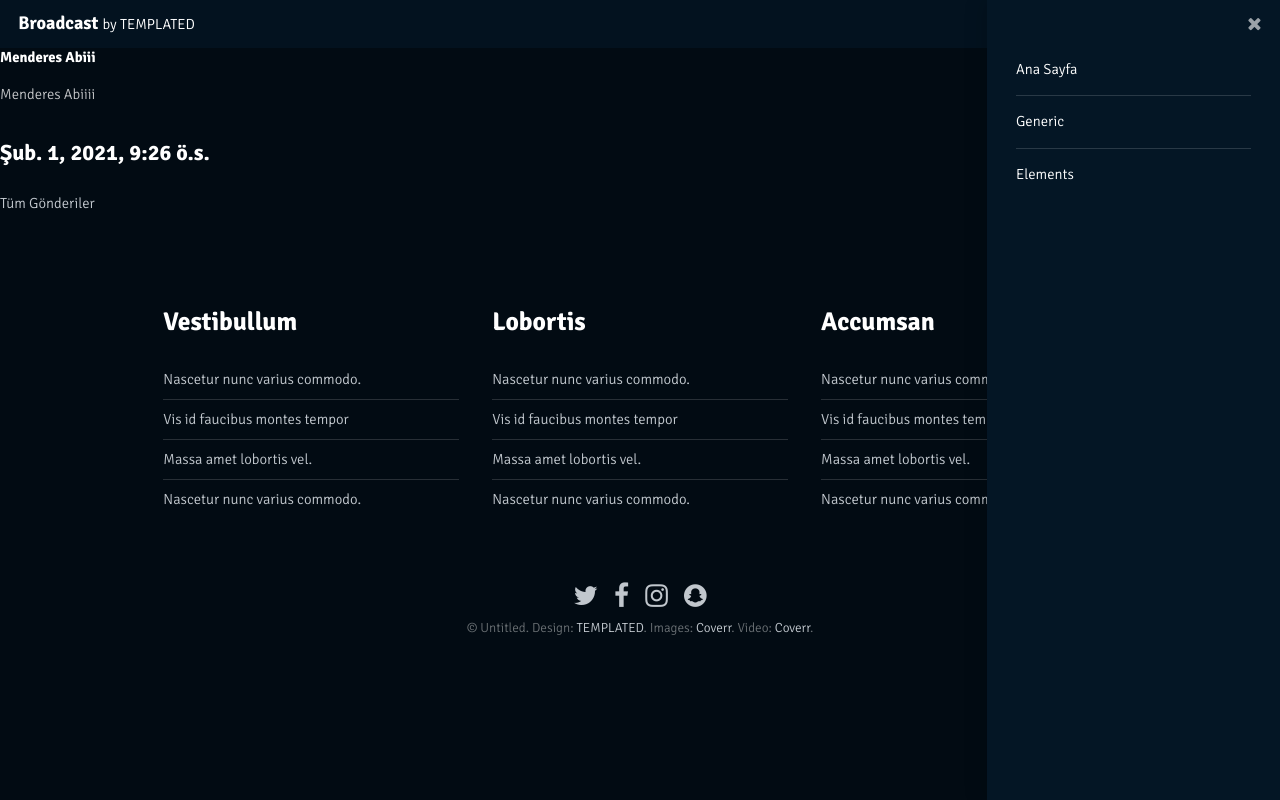
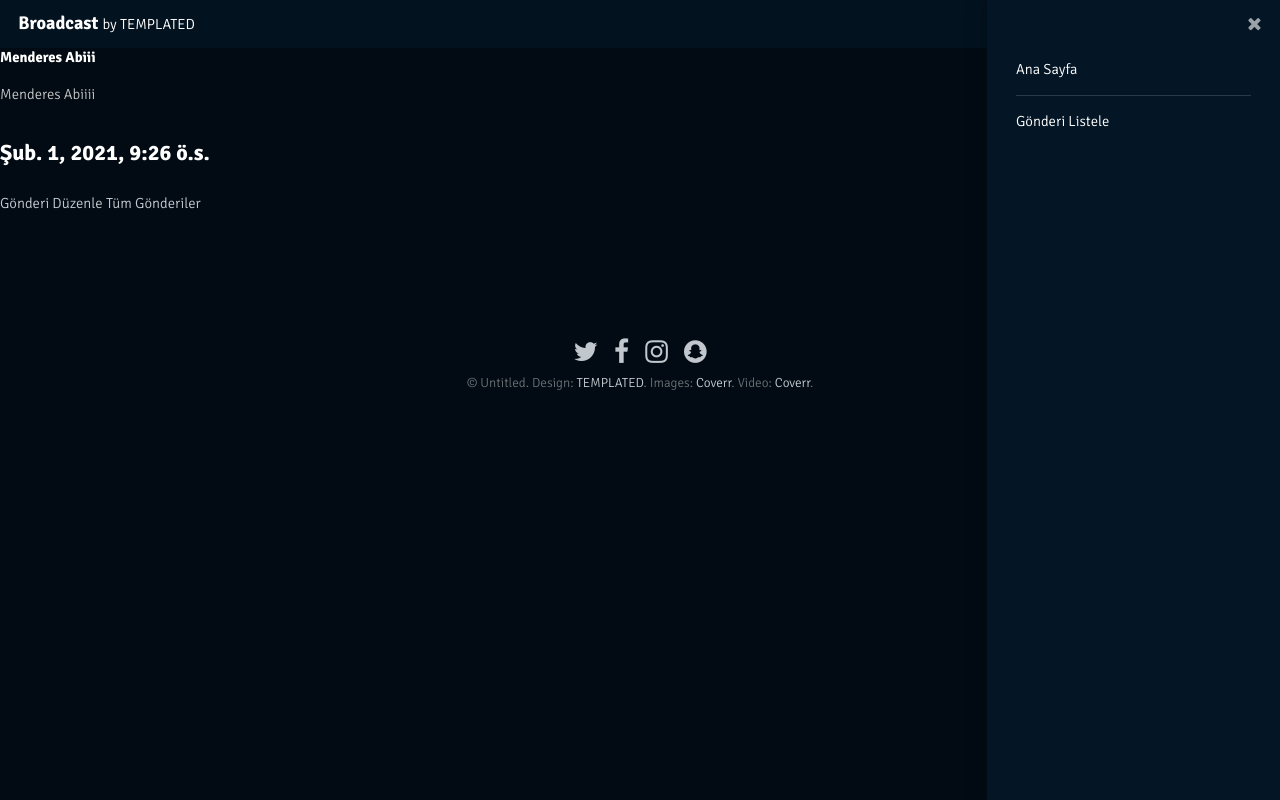
Before and after one commit to vektorelpython26Projeler/WebSitesi, a Django app: page /blog/detay/1 in a window 1280 px wide, after a click on "Menu". Run offline with Django 3.2, Linux system fonts and the light colour scheme; data comes from the database, SQL or seed files in the repository; both versions use the stored data as it was after the commit.

Commit message:
08022021

```diff
--- a/blog/urls.py
+++ b/blog/urls.py
@@ -4,4 +4,6 @@ from . import views
 urlpatterns = [
     path('',views.gonderilistele,name="gonderilistele"), # /blog/
     path('detay/<int:pk>',views.gonderidetay,name="gonderidetay"),
+    path('yeni/',views.yenigonderi,name="yenigonderi"),
+    path('detay/<int:pk>/duzenle/',views.gonderiduzenle,name="gonderiduzenle"),
 ]
--- a/blog/views.py
+++ b/blog/views.py
@@ -1,5 +1,6 @@
-from django.shortcuts import render,get_object_or_404
+from django.shortcuts import render,get_object_or_404,redirect
 from .models import GonderiModel
+from .forms import GonderiForm
 
 def gonderilistele(request): # => Function Based View
     gonderiler = GonderiModel.objects.all() # verilerin alınması
@@ -11,3 +12,31 @@ def gonderilistele(request): # => Function Based View
 def gonderidetay(request,pk):
     gonderi = get_object_or_404(GonderiModel,pk=pk)
     return render(request,"blog/detay.html",{"gonderi":gonderi})
+
+
+# def yenigonderi(request):
+#     form = GonderiForm()
+#     return render(request,"blog/yenigonderi.html",{"form":form})
+from django.utils import timezone
+def yenigonderi(request):
+    if request.method == "POST":
+        form = GonderiForm(request.POST)
+        gonderi = form.save(commit=False)
+        gonderi.yayimzaman = timezone.now()
+        gonderi.save()
+        return redirect("gonderidetay",pk=gonderi.pk)
+    else:
+        form = GonderiForm()
+    return render(request,"blog/yenigonderi.html",{"form":form})
+
+def gonderiduzenle(request,pk):
+    gonderi = get_object_or_404(GonderiModel,pk=pk)
+    if request.method == "POST":
+        form = GonderiForm(request.POST,instance=gonderi)
+        gonderi = form.save(commit=False)
+        gonderi.yayimzaman = timezone.now()
+        gonderi.save()
+        return redirect("gonderidetay",pk=gonderi.pk)
+    else:
+        form = GonderiForm(instance=gonderi)
+    return render(request,"blog/yenigonderi.html",{"form":form})
--- a/templates/blog/detay.html
+++ b/templates/blog/detay.html
@@ -3,5 +3,6 @@
 <h1>{{gonderi.baslik}}</h1>
 <p>{{gonderi.yazi}}</p>
 <h4>{{gonderi.kayitzaman}}</h4>
+<a href="{% url 'gonderiduzenle' pk=gonderi.pk %}">Gönderi Düzenle</a>
 <a href="{% url 'gonderilistele' %}">Tüm Gönderiler</a>
 {% endblock %}
--- a/templates/blog/listele.html
+++ b/templates/blog/listele.html
@@ -6,5 +6,7 @@
 </a>
 <p>{{gonderi.yazi}}</p>
 {{gonderi.kayitzaman}}
-{% endfor %}
+{% endfor %}<br>
+
+<a href="{% url 'yenigonderi' %}">Yeni Gönderi</a>
 {% endblock %}
--- a/templates/generic.html
+++ b/templates/generic.html
@@ -2,7 +2,7 @@
 <!DOCTYPE HTML>
 <html>
 	<head>
-		<title>Broadcast by TEMPLATED</title>
+		<title>Vektorel Bilişim</title>
 		<meta charset="utf-8" />
 		<meta name="viewport" content="width=device-width, initial-scale=1" />
 		<link rel="stylesheet" href="{% static  'assets/css/main.css' %}" />
@@ -19,8 +19,7 @@
 			<nav id="menu">
 				<ul class="links">
 					<li><a href="{% url 'anasayfa' %}">Ana Sayfa</a></li>
-					<li><a href="generic.html">Generic</a></li>
-					<li><a href="elements.html">Elements</a></li>
+					<li><a href="{% url 'gonderilistele' %}">Gönderi Listele</a></li>
 				</ul>
 			</nav>
 
@@ -36,33 +35,7 @@
 			<footer id="footer">
 				<div class="inner">
 					<div class="flex flex-3">
-						<div class="col">
-							<h3>Vestibullum</h3>
-							<ul class="alt">
-								<li><a href="#">Nascetur nunc varius commodo.</a></li>
-								<li><a href="#">Vis id faucibus montes tempor</a></li>
-								<li><a href="#">Massa amet lobortis vel.</a></li>
-								<li><a href="#">Nascetur nunc varius commodo.</a></li>
-							</ul>
-						</div>
-						<div class="col">
-							<h3>Lobortis</h3>
-							<ul class="alt">
-								<li><a href="#">Nascetur nunc varius commodo.</a></li>
-								<li><a href="#">Vis id faucibus montes tempor</a></li>
-								<li><a href="#">Massa amet lobortis vel.</a></li>
-								<li><a href="#">Nascetur nunc varius commodo.</a></li>
-							</ul>
-						</div>
-						<div class="col">
-							<h3>Accumsan</h3>
-							<ul class="alt">
-								<li><a href="#">Nascetur nunc varius commodo.</a></li>
-								<li><a href="#">Vis id faucibus montes tempor</a></li>
-								<li><a href="#">Massa amet lobortis vel.</a></li>
-								<li><a href="#">Nascetur nunc varius commodo.</a></li>
-							</ul>
-						</div>
+
 					</div>
 				</div>
 				<div class="copyright">
--- a/templates/index.html
+++ b/templates/index.html
@@ -19,9 +19,8 @@
 		<!-- Nav -->
 			<nav id="menu">
 				<ul class="links">
-					<li><a href="index.html">Home</a></li>
-					<li><a href="generic.html">Generic</a></li>
-					<li><a href="elements.html">Elements</a></li>
+					<li><a href="{% url 'anasayfa' %}">Ana Sayfa</a></li>
+					<li><a href="{% url 'gonderilistele' %}">Gönderi Listele</a></li>
 				</ul>
 			</nav>
 
```
Also changed, not shown: blog/forms.py (added, +7 -0 lines), templates/blog/yenigonderi.html (added, +10 -0 lines), Djangoislemler.jpg (added), db.sqlite3, 1 other file.
